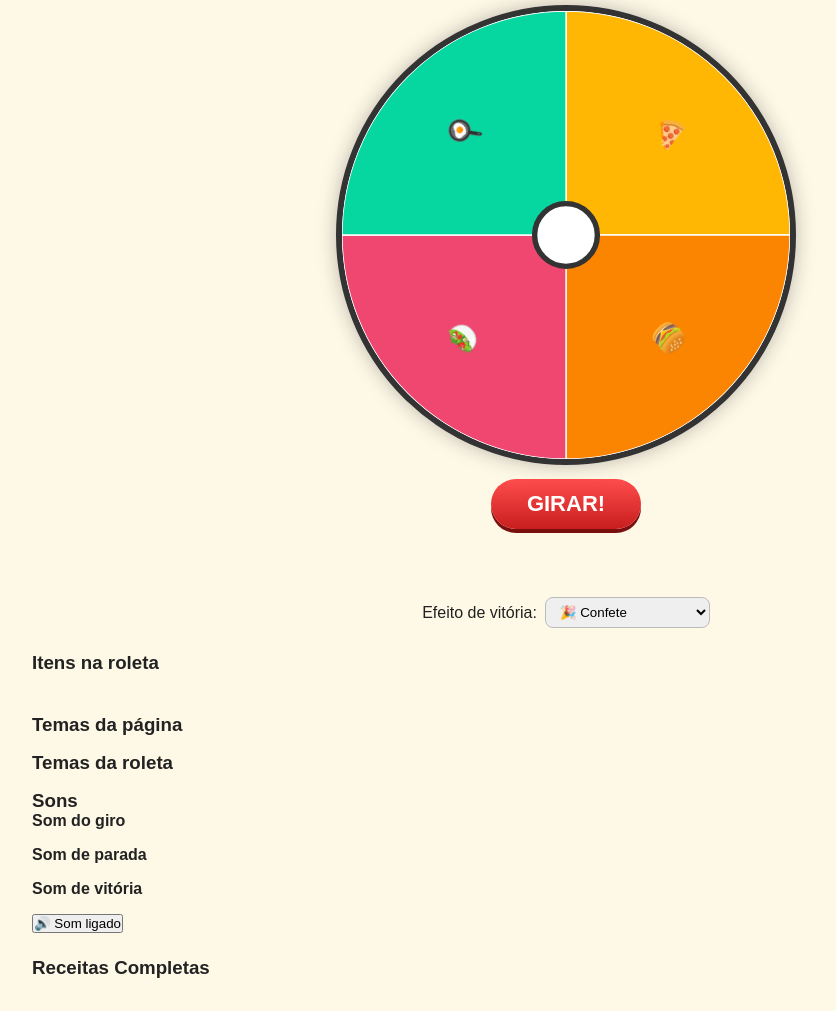
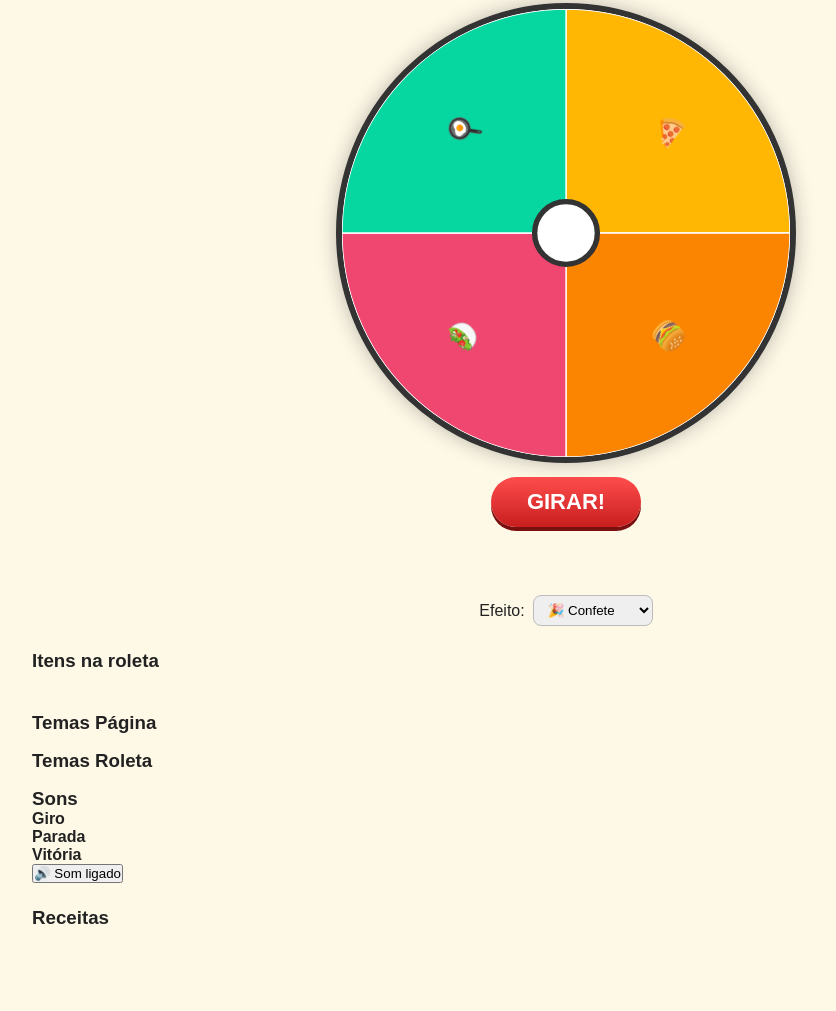
Before and after one commit to siddapichau/Rodadosabor, a plain HTML site: page index.html in a window 1280 px wide. Shown: the part 107-1118 px from the top of the page, without its empty margins (74-910 px from the left). After the commit the page ends 1068 px from the top, so only its background shows below. Drawn offline with Linux system fonts and the light colour scheme; files that its build step writes are made by us from their sources; a script that the page names is missing; files whose address does not match are found by name.

Commit message:
Update index.html

```diff
--- a/index.html
+++ b/index.html
@@ -8,70 +8,47 @@
      <link rel="stylesheet" href="css/responsivo.css">
  </head>
  <body>
-
      <header>
-        <h1>🎰 Roda do Sabor</h1>
+         <!-- ✅ AQUI FICA A SUA LOGO — BASTA COLOCAR O LINK DA IMAGEM ABAIXO -->
+         <div class="logo">
+             <!-- <img src="assets/imagens/sua-logo.png" alt="Roda do Sabor" width="50"> -->
+             <span>🎰 Roda do Sabor</span>
+         </div>
          <div class="moedas">💰 Moedas: <span id="saldo-moedas">20</span></div>
          <button id="btn-anuncio" class="btn-anuncio">📺 Ver Anúncio (+3 Moedas)</button>
      </header>
-
      <main>
          <section class="area-roleta">
              <div class="marcador">▼</div>
-            <div class="container-roleta">
-                <div id="roleta" class="roleta"></div>
-            </div>
+             <div class="container-roleta"><div id="roleta" class="roleta"></div></div>
              <button id="btn-girar" class="btn-girar">GIRAR!</button>
              <div id="resultado" class="resultado"></div>
              <div class="controles-efeito">
-                <label>Efeito de vitória:</label>
+                 <label>Efeito:</label>
                  <select id="seletor-efeito">
                      <option value="confete">🎉 Confete</option>
-                    <option value="fogos">🎆 Fogos de artifício</option>
+                     <option value="fogos">🎆 Fogos</option>
                      <option value="estrelas">⭐ Estrelas</option>
                      <option value="coracoes">💖 Corações</option>
-                    <option value="raios">⚡ Raios coloridos</option>
+                     <option value="raios">⚡ Raios</option>
                      <option value="espiral">🌀 Espiral</option>
                  </select>
              </div>
          </section>
-
-        <section class="itens-roleta">
-            <h3>Itens na roleta</h3>
-            <div id="lista-itens"></div>
-        </section>
-
-        <section class="configs">
-            <h3>Temas da página</h3>
-            <div id="temas-pagina" class="lista-temas"></div>
-
-            <h3>Temas da roleta</h3>
-            <div id="temas-roleta" class="lista-temas"></div>
-
+         <section><h3>Itens na roleta</h3><div id="lista-itens"></div></section>
+         <section>
+             <h3>Temas Página</h3><div id="temas-pagina" class="lista-temas"></div>
+             <h3>Temas Roleta</h3><div id="temas-roleta" class="lista-temas"></div>
              <h3>Sons</h3>
-            <div class="sons-grupo">
-                <h4>Som do giro</h4>
-                <div id="sons-giro"></div>
-            </div>
-            <div class="sons-grupo">
-                <h4>Som de parada</h4>
-                <div id="sons-parada"></div>
-            </div>
-            <div class="sons-grupo">
-                <h4>Som de vitória</h4>
-                <div id="sons-vitoria"></div>
-            </div>
+             <div><h4>Giro</h4><div id="sons-giro"></div></div>
+             <div><h4>Parada</h4><div id="sons-parada"></div></div>
+             <div><h4>Vitória</h4><div id="sons-vitoria"></div></div>
              <button id="btn-mudo">🔊 Som ligado</button>
          </section>
-
-        <section class="receitas">
-            <h3>Receitas Completas</h3>
-            <div id="lista-receitas"></div>
-        </section>
+         <section><h3>Receitas</h3><div id="lista-receitas"></div></section>
      </main>
-
      <div id="camada-efeitos" class="camada-efeitos"></div>
-
+     <!-- ✅ ORDEM PERFEITA — NÃO CAUSA MAIS ERRO DE CARREGAMENTO -->
      <script src="js/banco.js"></script>
      <script src="js/comidas.js"></script>
      <script src="js/sons.js"></script>
```
Lines whose indentation alone changed are shown as unchanged.
